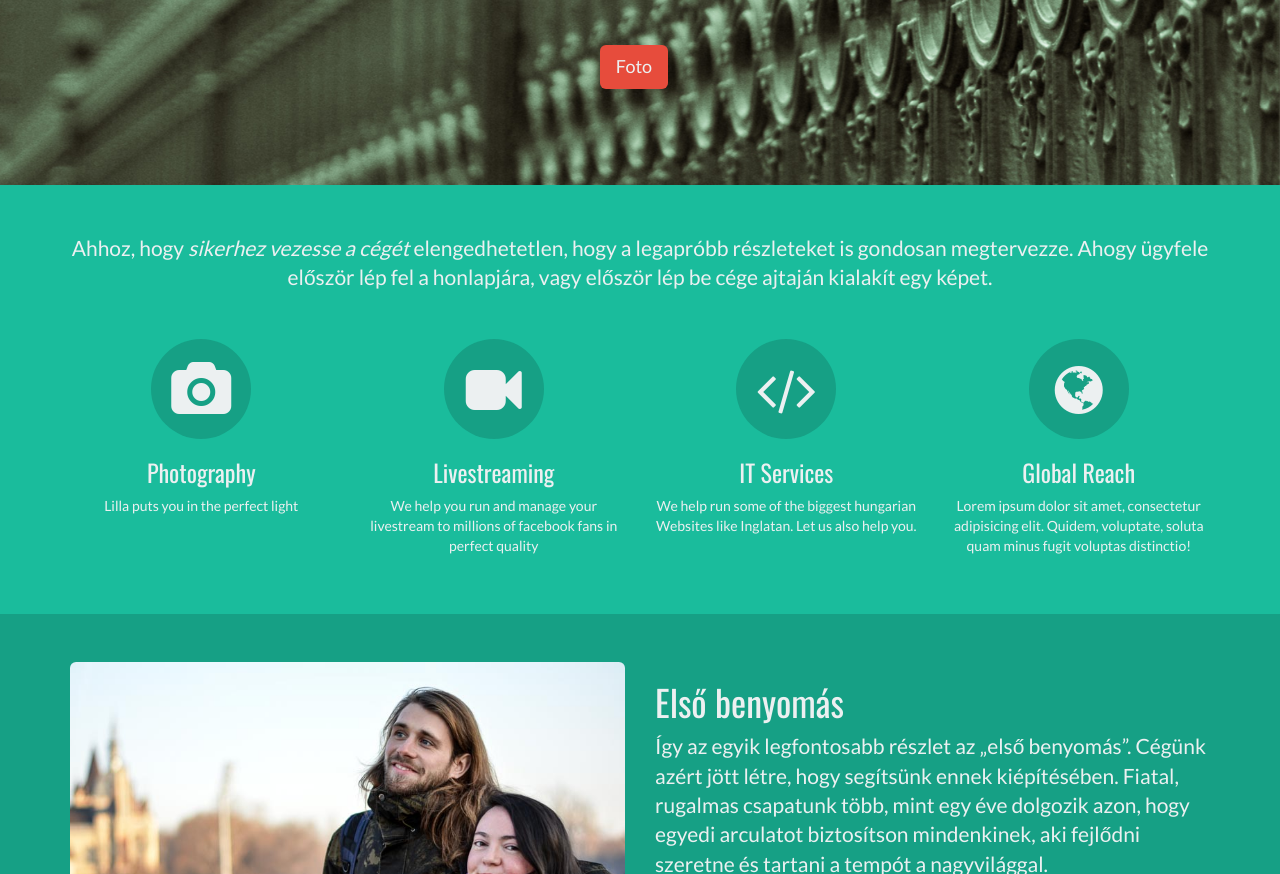
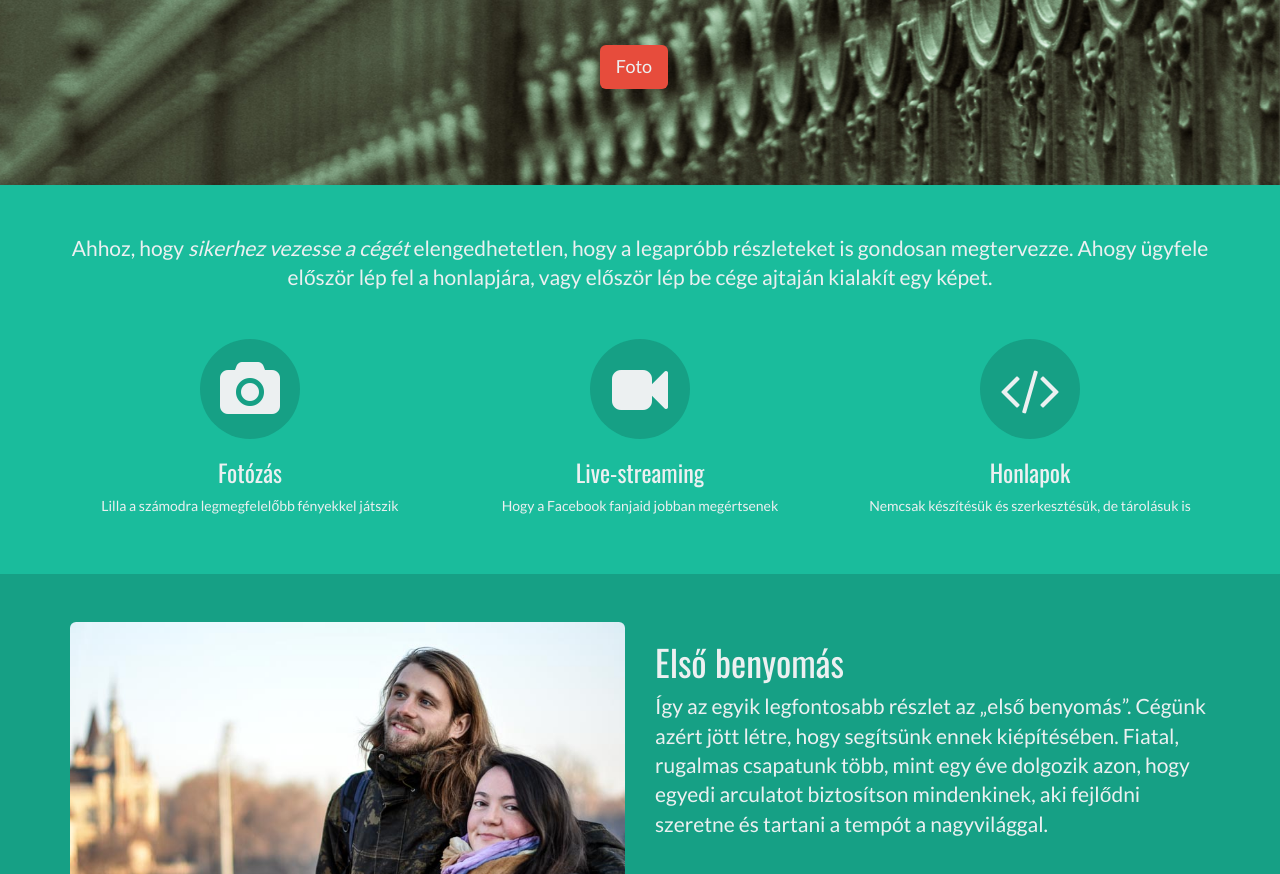
Before and after one commit to piffie/mikolastudio, a plain HTML site: page index.html in a window 1280 px wide. Shown: the part 305-1179 px from the top of the page. Drawn offline with nearby package versions, Linux system fonts and the light colour scheme.

Commit message:
fixed header background and icon bar texts

```diff
--- a/index.html
+++ b/index.html
@@ -76,33 +76,26 @@
         <div class="container">
             <p class="lead">Ahhoz, hogy <i>sikerhez vezesse a cégét</i> elengedhetetlen, hogy a legapróbb részleteket is gondosan megtervezze. Ahogy ügyfele először lép fel a honlapjára, vagy először lép be cége ajtaján kialakít egy képet.</p>
             <div class="row">
-                <div class="feature-item col-sm-3">
+                <div class="feature-item col-sm-4">
                     <div class="feature-icon">
                         <i class="fa fa-camera"></i>
                     </div> <!-- end feature-icon -->
-                    <h3 class="feature-heading">Photography</h3>
-                    <p class="feature-text">Lilla puts you in the perfect light</p>
+                    <h3 class="feature-heading">Fotózás</h3>
+                    <p class="feature-text">Lilla a számodra legmegfelelőbb fényekkel játszik</p>
                 </div> <!-- end feature-item -->
-                <div class="feature-item col-sm-3">
+                <div class="feature-item col-sm-4">
                     <div class="feature-icon">
                         <i class="fa fa-video-camera"></i>
                     </div> <!-- end feature-icon -->
-                    <h3 class="feature-heading">Livestreaming</h3>
-                    <p class="feature-text">We help you run and manage your livestream to millions of facebook fans in perfect quality</p>
+                    <h3 class="feature-heading">Live-streaming</h3>
+                    <p class="feature-text">Hogy a Facebook fanjaid jobban megértsenek</p>
                 </div> <!-- end feature-item -->
-                <div class="feature-item col-sm-3">
+                <div class="feature-item col-sm-4">
                     <div class="feature-icon">
                         <i class="fa fa-code"></i>
                     </div> <!-- end feature-icon -->
-                    <h3 class="feature-heading">IT Services</h3>
-                    <p class="feature-text">We help run some of the biggest hungarian Websites like Inglatan. Let us also help you.</p>
-                </div> <!-- end feature-item -->
-                <div class="feature-item col-sm-3">
-                    <div class="feature-icon">
-                        <i class="fa fa-globe"></i>
-                    </div> <!-- end feature-icon -->
-                    <h3 class="feature-heading">Global Reach</h3>
-                    <p class="feature-text">Lorem ipsum dolor sit amet, consectetur adipisicing elit. Quidem, voluptate, soluta quam minus fugit voluptas distinctio!</p>
+                    <h3 class="feature-heading">Honlapok</h3>
+                    <p class="feature-text">Nemcsak készítésük és szerkesztésük, de tárolásuk is</p>
                 </div> <!-- end feature-item -->
             </div> <!-- end row -->
         </div> <!-- end container -->
--- a/styles/styles.css
+++ b/styles/styles.css
@@ -144,7 +144,7 @@ HEADER
 }
 .navbar-default {
     border: none;
-    background: #333333;
+    background: #081305;
 }
 .navbar-nav>li>a {
     line-height: 50px;
```
